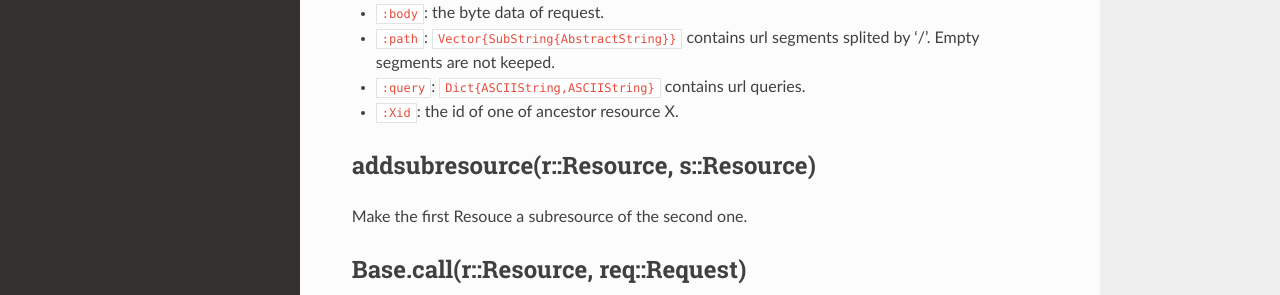
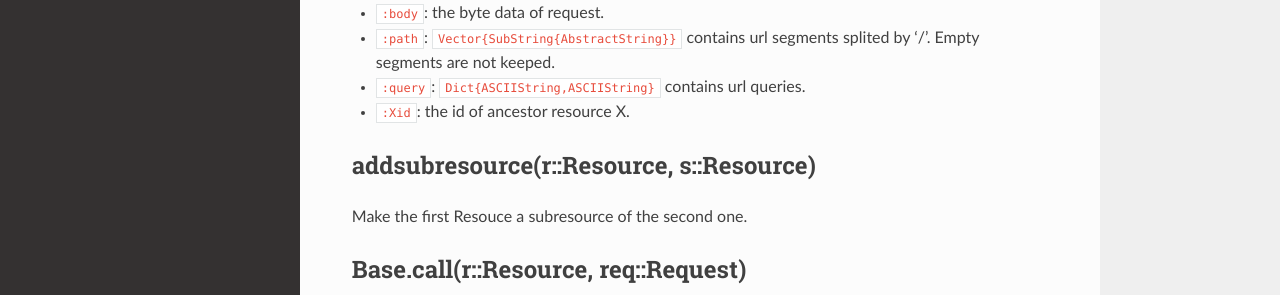
Before and after one commit to ylxdzsw/Restful.jl, a Sphinx documentation site: the page built from doc/API.md, in a window 1280 px wide and 900 px high, scrolled down 529 px. Shown: the part 378-673 px from the top of the window. Built offline with Sphinx 7.4.7 and the Read the Docs theme 2.0.0, drawn with Linux system fonts in a browser that asks for light colours.

```diff
--- a/doc/API.md
+++ b/doc/API.md
@@ -31,7 +31,7 @@
 - `:body`: the byte data of request.
 - `:path`: `Vector{SubString{AbstractString}}` contains url segments splited by '/'. Empty segments are not keeped.
 - `:query`: `Dict{ASCIIString,ASCIIString}` contains url queries.
-- `:Xid`: the id of one of ancestor resource X.
+- `:Xid`: the id of ancestor resource X.
 
 #### addsubresource(r::Resource, s::Resource)
 
```
Also changed, not shown: 4 other files.
